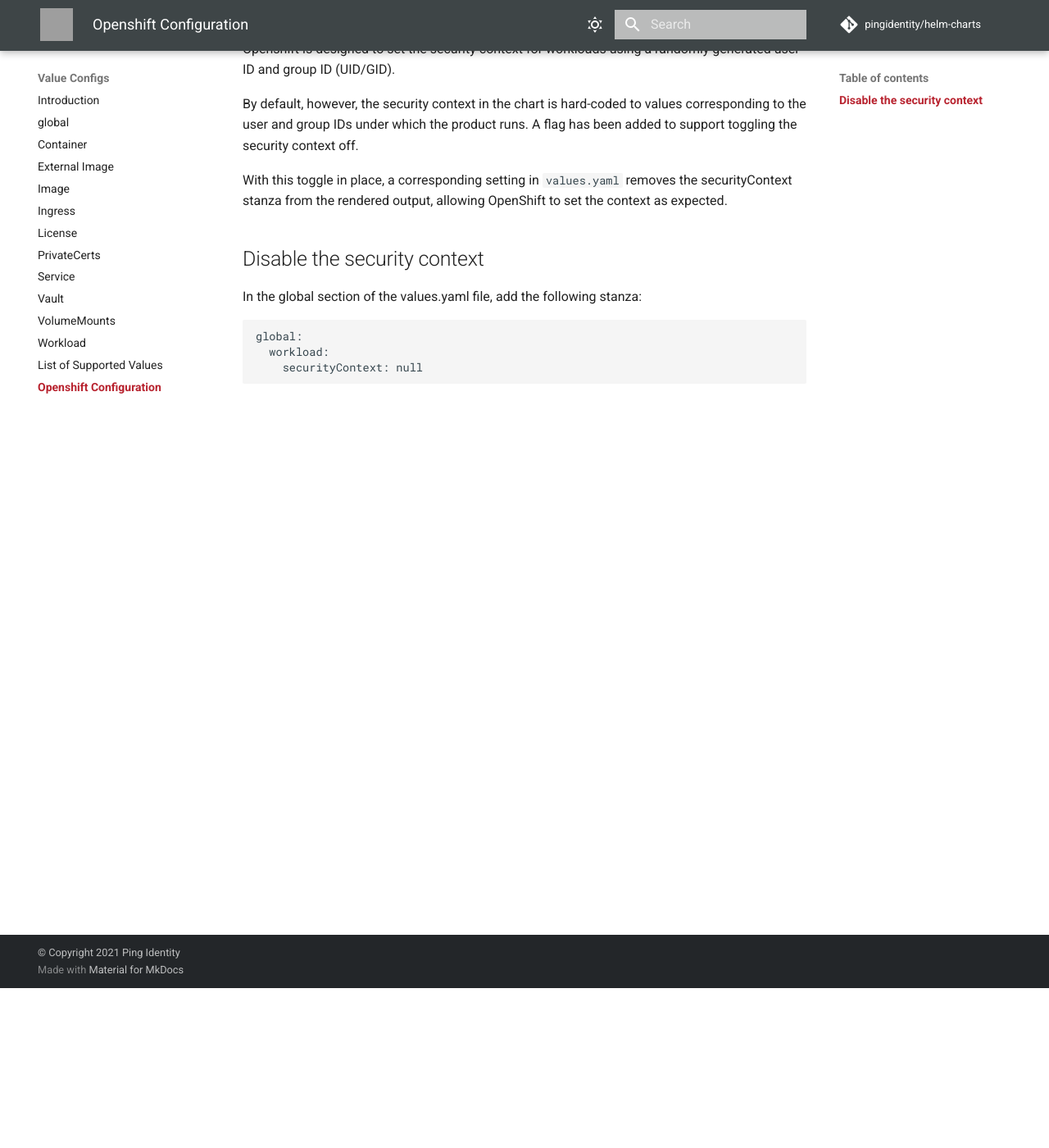
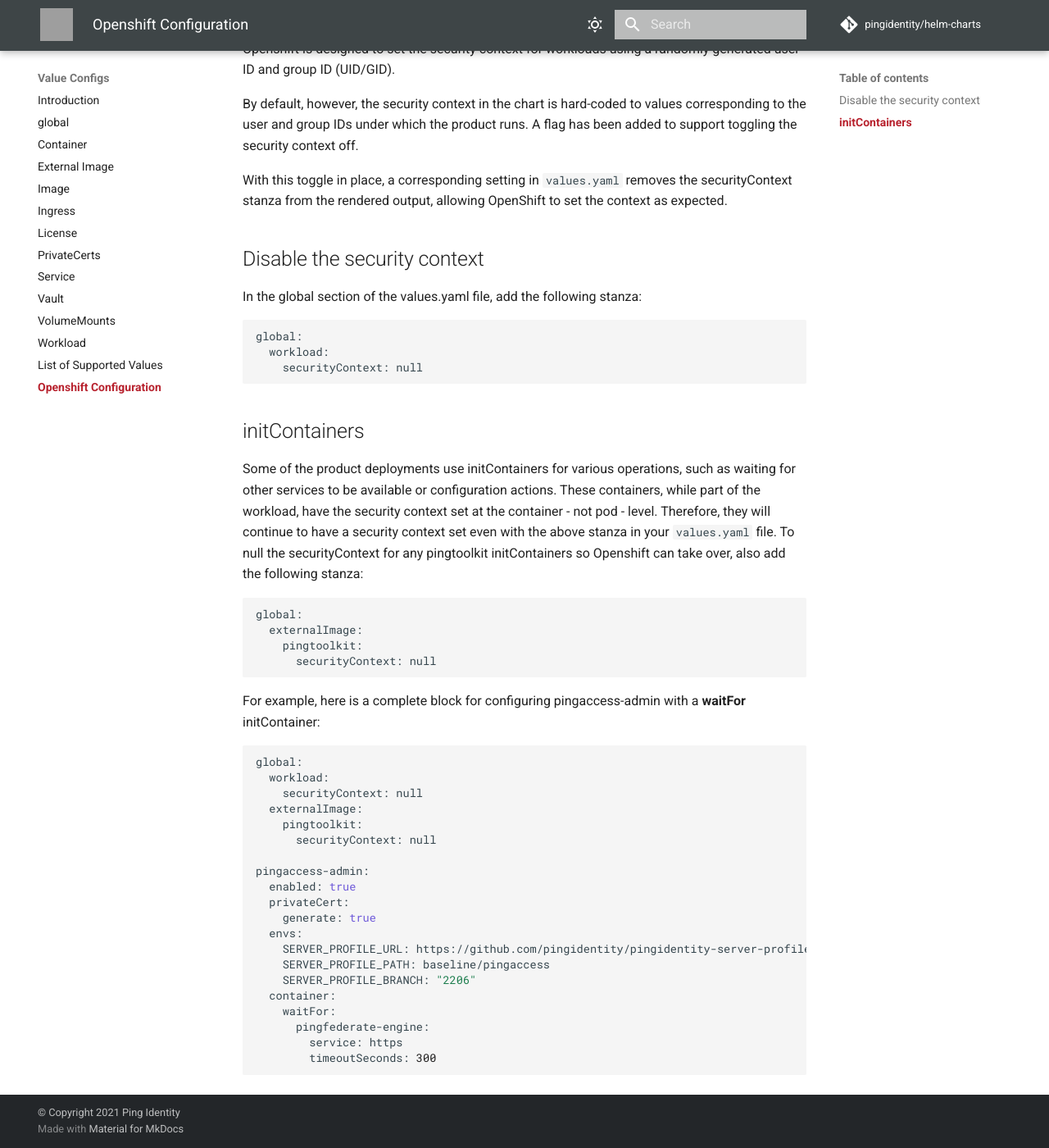
Before and after one commit to pingidentity/helm-charts, an MkDocs documentation site: the page built from docs/config/openshift.md, in a window 1280 px wide and 1400 px high, scrolled down 195 px. Shown: the whole window at 82% size. Built offline with MkDocs 1.6.1 and Material for MkDocs 9.7.7, drawn with Linux system fonts in a browser that asks for light colours; comment, search, counter and statistics services are not loaded; grey boxes are pictures that could not be loaded.

Commit message:
Update Openshift example to account for initContainer context

````diff
--- a/docs/config/openshift.md
+++ b/docs/config/openshift.md
@@ -18,3 +18,37 @@
   workload:
     securityContext: null
 ```
+
+## initContainers
+
+Some of the product deployments use initContainers for various operations, such as waiting for other services to be available or configuration actions.  These containers, while part of the workload, have the security context set at the container - not pod - level. Therefore, they will continue to have a security context set even with the above stanza in your `values.yaml` file.  To null the securityContext for any pingtoolkit initContainers so Openshift can take over, also add the following stanza:
+```shell
+global:
+  externalImage:
+    pingtoolkit:
+      securityContext: null
+```
+
+For example, here is a complete block for configuring pingaccess-admin with a **waitFor** initContainer:
+```shell
+global:
+  workload:
+    securityContext: null
+  externalImage:
+    pingtoolkit:
+      securityContext: null
+
+pingaccess-admin:
+  enabled: true
+  privateCert:
+    generate: true
+  envs:
+    SERVER_PROFILE_URL: https://github.com/pingidentity/pingidentity-server-profiles.git
+    SERVER_PROFILE_PATH: baseline/pingaccess
+    SERVER_PROFILE_BRANCH: "2206"
+  container:
+    waitFor:
+      pingfederate-engine:
+        service: https
+        timeoutSeconds: 300
+```
````
